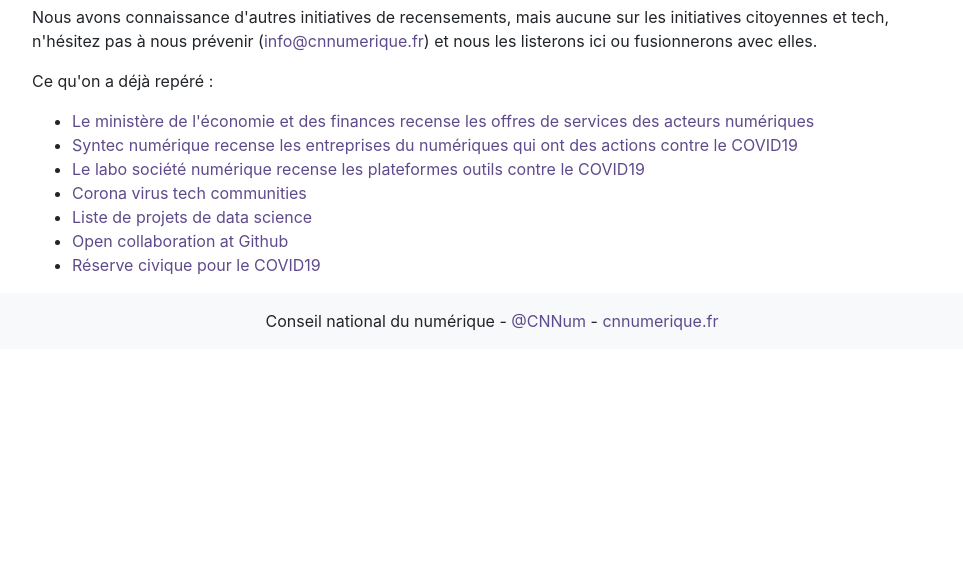
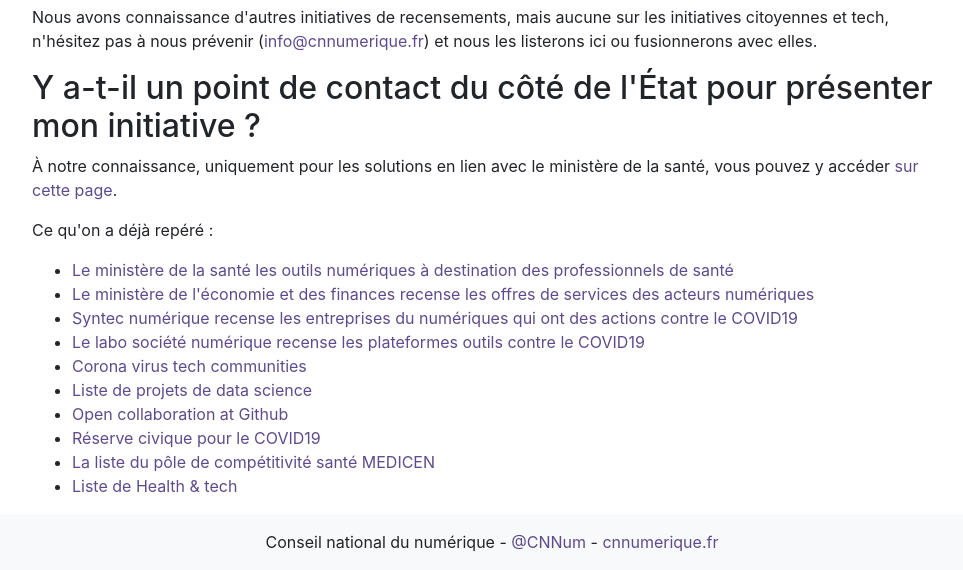
Before and after one commit to cpa/techvscovid19, a plain HTML site: page index.html in a window 1280 px wide. Shown: the part 513-1083 px from the top of the page, without its empty margins (148-1111 px from the left). Before the commit the page ends 862 px from the top, so only its background shows below. Drawn offline with Linux system fonts and the light colour scheme.

Commit message:
Update config

```diff
--- a/index.html
+++ b/index.html
@@ -50,8 +50,12 @@
 
           <h2>Comment ça s'intègre avec les autres initiatives ?</h2>
           <p>Nous avons connaissance d'autres initiatives de recensements, mais aucune sur les initiatives citoyennes et tech, n'hésitez pas à nous prévenir (<a href="mailto:info@cnnumerique.fr">info@cnnumerique.fr</a>) et nous les listerons ici ou fusionnerons avec elles.</p>
+
+          <h2>Y a-t-il un point de contact du côté de l'État pour présenter mon initiative ?</h2>
+          <p>À notre connaissance, uniquement pour les solutions en lien avec le ministère de la santé, vous pouvez y accéder <a target="_blank" href="http://www.sesam-vitale.fr/web/sesam-vitale/recensement-innovations-covid-19">sur cette page</a>.
           <p>Ce qu'on a déjà repéré :
             <ul class="list">
+              <li><a target="_blank" href="https://sante.fr/referencement-des-outils-numeriques-covid-19">Le ministère de la santé les outils numériques à destination des professionnels de santé</a></li>
               <li><a target="_blank" href="https://www.economie.gouv.fr/coronavirus-offre-services-numeriques#">Le ministère de l'économie et des finances recense les offres de services des acteurs numériques</a></li>
               <li><a target="_blank" href="https://covidsyntecnumerique.fr/">Syntec numérique recense les entreprises du numériques qui ont des actions contre le COVID19</a></li>
               <li><a target="_blank" href="https://labo.societenumerique.gouv.fr/">Le labo société numérique recense les plateformes outils contre le COVID19</a></li>
@@ -59,6 +63,8 @@
               <li><a target="_blank" href="https://bzg.fr/covid19-developpeurs-datascientistes-comment-aider/">Liste de projets de data science</a></li>
               <li><a target="_blank" href="https://github.blog/2020-03-23-open-collaboration-on-covid-19/">Open collaboration at Github</a></li>
               <li><a target="_blank" href="https://covid19.reserve-civique.gouv.fr/">Réserve civique pour le COVID19</a></li>
+              <li><a target="_blank" href="https://medicen.org/fr/actualites/covid-19-la-boite-a-outils-pour-sinformer-et-sengager-contre-la-pandemie/">La liste du pôle de compétitivité santé MEDICEN</a></li>
+              <li><a target="_blank" href="https://www.healthandtech.eu/fr/tour/news">Liste de Health & tech</a></li>
             </ul>
           </p>
 
```
